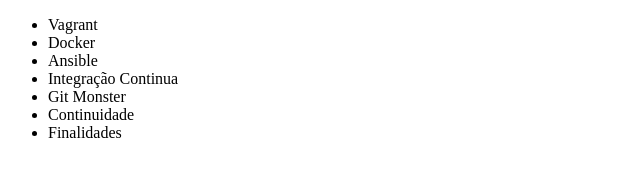
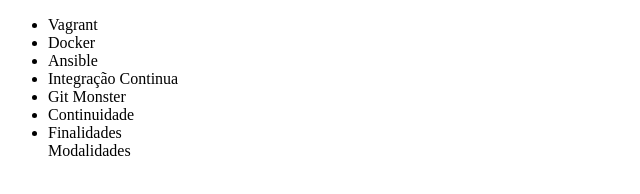
Before and after one commit to jorgelpsimoes/alura-git, a plain HTML site: page index.html in a window 1280 px wide. Shown: the whole page, without its empty margins (0-640 px from the left). Drawn offline with Linux system fonts and the light colour scheme.

Commit message:
add parametro modalidades

```diff
--- a/index.html
+++ b/index.html
@@ -13,6 +13,7 @@
         <li>Git Monster</li>
         <li>Continuidade</li>
         <li>Finalidades</li>
+        <lis>Modalidades</lis>
     </ul>
 </body>
 </html>
```
